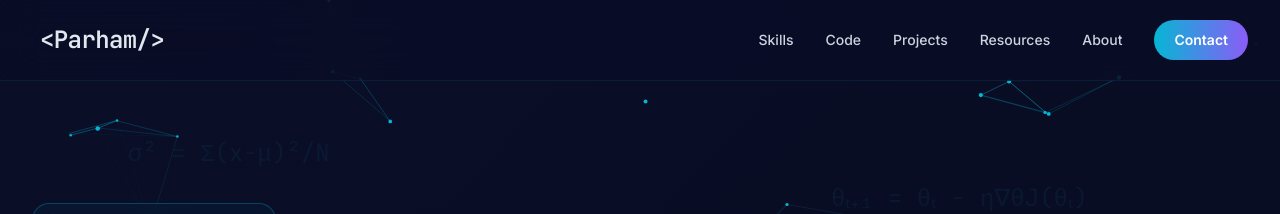
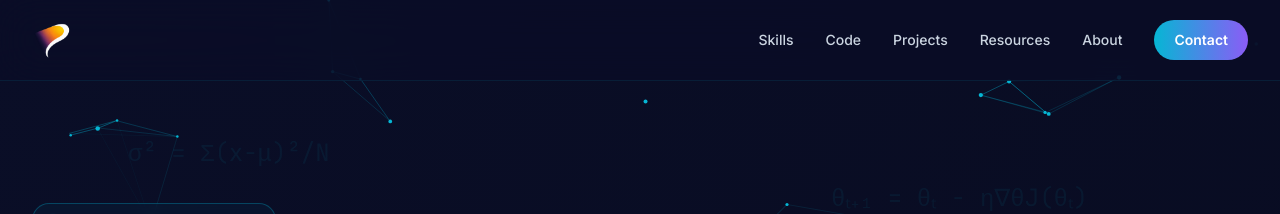
Before and after one commit to ParhamPishro/ParhamPishro.github.io, a Jekyll site: the page index.html, which Jekyll copies as it is, in a window 1280 px wide. Shown: the top 214 px of the page. Built offline with Jekyll 4.4.1, drawn with Linux system fonts in a browser that asks for light colours; nearby versions of some CDN libraries; comment, search, counter and statistics services are not loaded.

Commit message:
Update navbar branding with logo image

```diff
--- a/index.html
+++ b/index.html
@@ -296,10 +296,9 @@
     <nav class="fixed w-full z-50 glass transition-all duration-300" id="navbar">
         <div class="max-w-7xl mx-auto px-4 sm:px-6 lg:px-8">
             <div class="flex justify-between items-center h-20">
-                <div class="flex-shrink-0 flex items-center gap-4">
-                    <a href="#" class="font-bold text-2xl tracking-tight hover:text-accent transition-colors flex items-center gap-2">
-                        <i class="fas fa-chart-network text-accent"></i>
-                        <span class="font-mono">&lt;Parham/&gt;</span>
+                <div class="flex-shrink-0 flex items-center">
+                    <a href="#" class="hover:opacity-90 transition-opacity flex items-center">
+                        <img src="/assets/icon-512x512.png" alt="Parham" class="h-10 w-auto object-contain">
                     </a>
                 </div>
 
```
